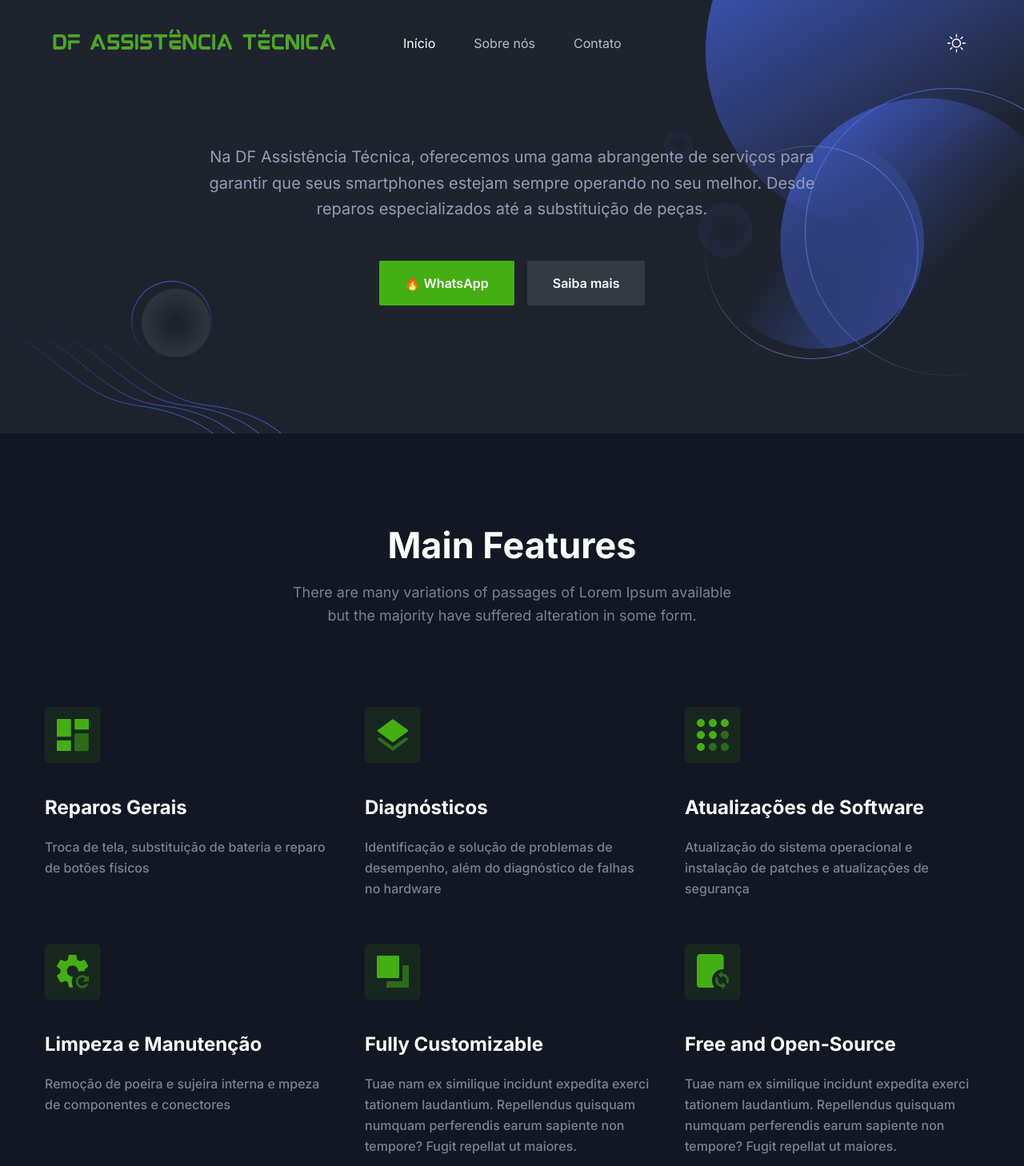
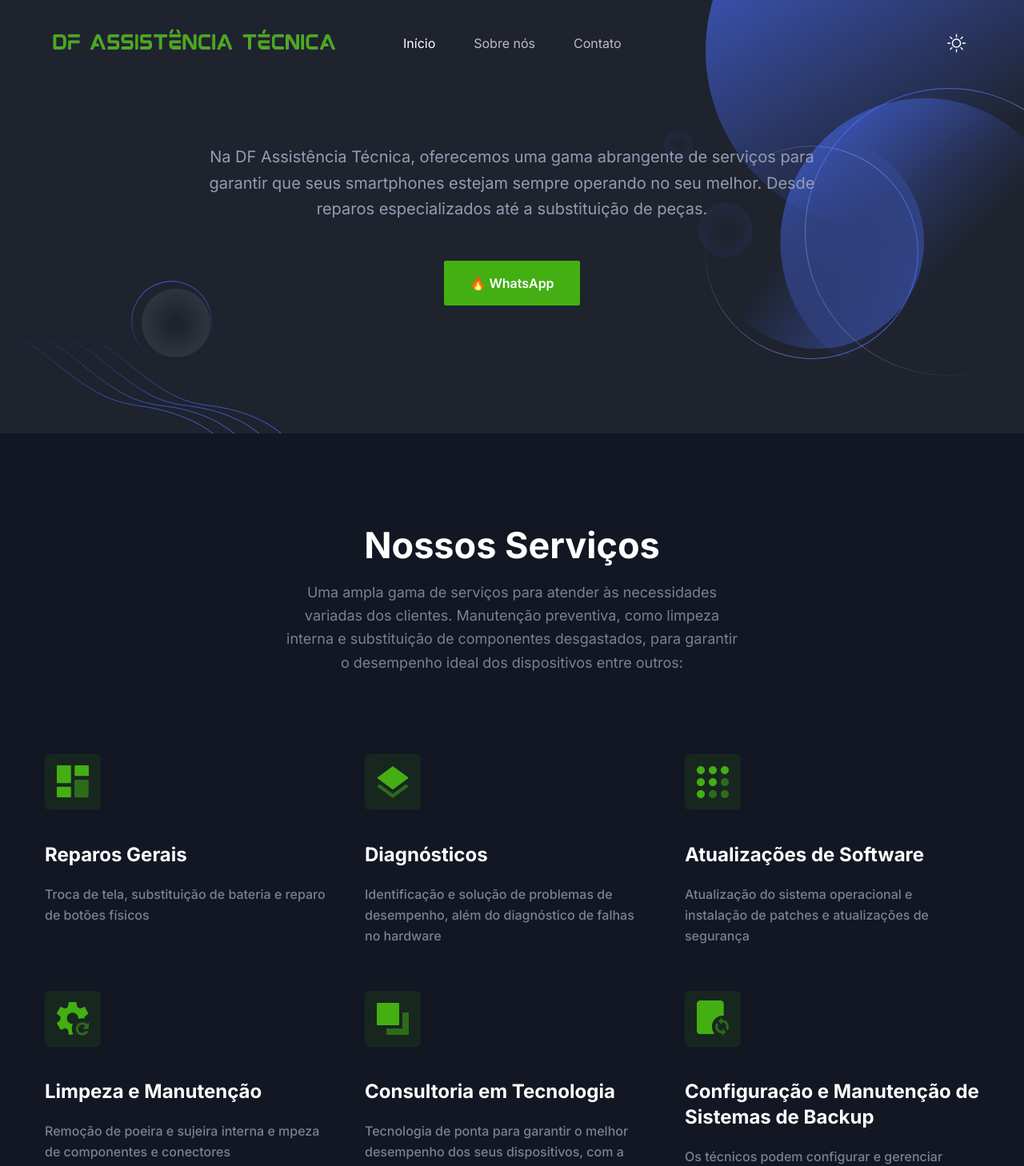
Before and after one commit to andrelobo/df-assistencia-tecnica, a Next.js app: page / in a window 1280 px wide. Shown: the top 1458 px of the page at 80% size. Built offline with nearby package versions, Linux system fonts and the light colour scheme; a web font is replaced by a local one.

Commit message:
feat: Update services section

```diff
--- a/src/components/Features/featuresData.tsx
+++ b/src/components/Features/featuresData.tsx
@@ -72,9 +72,9 @@
         <rect width="28" height="28" rx="1" />
       </svg>
     ),
-    title: "Fully Customizable",
+    title: "Consultoria em Tecnologia",
     paragraph:
-      "Tuae nam ex similique incidunt expedita exerci tationem laudantium. Repellendus quisquam numquam perferendis earum sapiente non tempore? Fugit repellat ut maiores.",
+      "Tecnologia de ponta para garantir o melhor desempenho dos seus dispositivos, com a ajuda de nossos especialistas. Desenvolvimento de soluções de ponta.",
   },
   {
     id: 1,
@@ -87,9 +87,9 @@
         <path d="M18.9474 32.6316C18.9474 35.4705 19.8099 38.0969 21.2941 40.2796C21.7904 41.0094 21.3054 42.1053 20.4229 42.1053H4.21053C1.87368 42.1053 0 40.2316 0 37.8947V4.21053C0 1.89474 1.87368 0 4.21053 0H6.31579H16.8421H29.4737C31.7895 0 33.6842 1.87368 33.6842 4.21053V17.9544C33.6842 18.5032 33.1804 18.9474 32.6316 18.9474C25.0737 18.9474 18.9474 25.0737 18.9474 32.6316Z" />
       </svg>
     ),
-    title: "Free and Open-Source",
+    title: "Configuração e Manutenção de Sistemas de Backup",
     paragraph:
-      "Tuae nam ex similique incidunt expedita exerci tationem laudantium. Repellendus quisquam numquam perferendis earum sapiente non tempore? Fugit repellat ut maiores.",
+      "Os técnicos podem configurar e gerenciar sistemas de backup automatizados, tanto locais quanto em nuvem, para garantir que os dados importantes estejam protegidos contra perda devido a falhas de hardware, corrupção de dados, ataques de malware ou outros incidentes",
   },
 ];
 export default featuresData;
--- a/src/components/Features/index.tsx
+++ b/src/components/Features/index.tsx
@@ -8,8 +8,9 @@
       <section id="features" className="py-16 md:py-20 lg:py-28">
         <div className="container">
           <SectionTitle
-            title="Main Features"
-            paragraph="There are many variations of passages of Lorem Ipsum available but the majority have suffered alteration in some form."
+            title="Nossos Serviços"
+            paragraph="Uma ampla gama de serviços para atender às necessidades variadas dos clientes. Manutenção preventiva, como limpeza interna
+             e substituição de componentes desgastados, para garantir o desempenho ideal dos dispositivos entre outros:"
             center
           />
 
--- a/src/components/Hero/index.tsx
+++ b/src/components/Hero/index.tsx
@@ -23,12 +23,7 @@
                   >
                     🔥 WhatsApp
                   </Link>
-                  <Link
-                    href="https://github.com/NextJSTemplates/startup-nextjs"
-                    className="inline-block rounded-sm bg-blue px-8 py-4 text-base font-semibold text-white duration-300 ease-in-out hover:bg-black/90 dark:bg-white/10 dark:text-white dark:hover:bg-white/5"
-                  >
-                    Saiba mais
-                  </Link>
+
                 </div>
               </div>
             </div>
```
